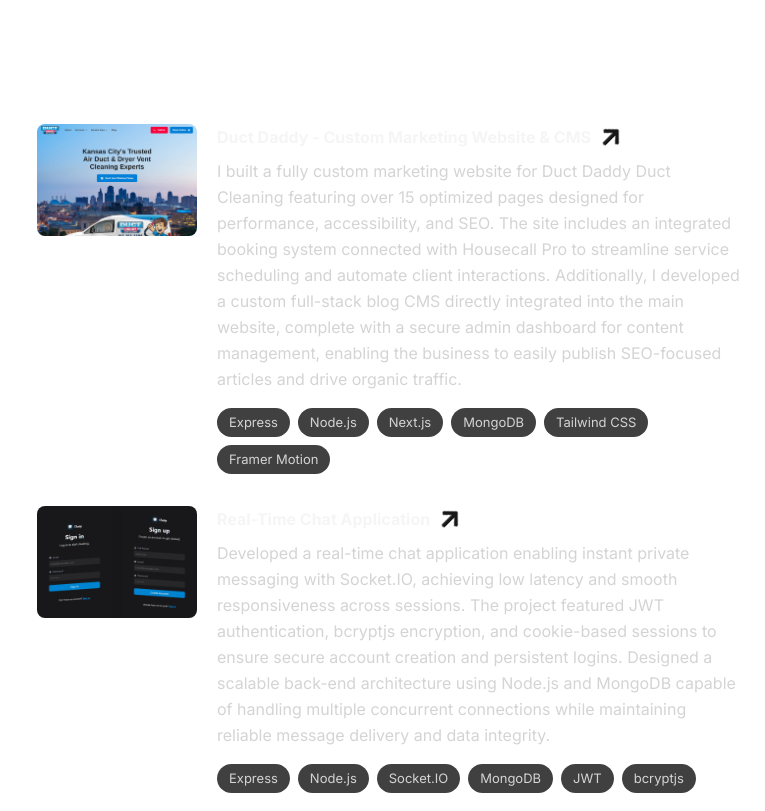
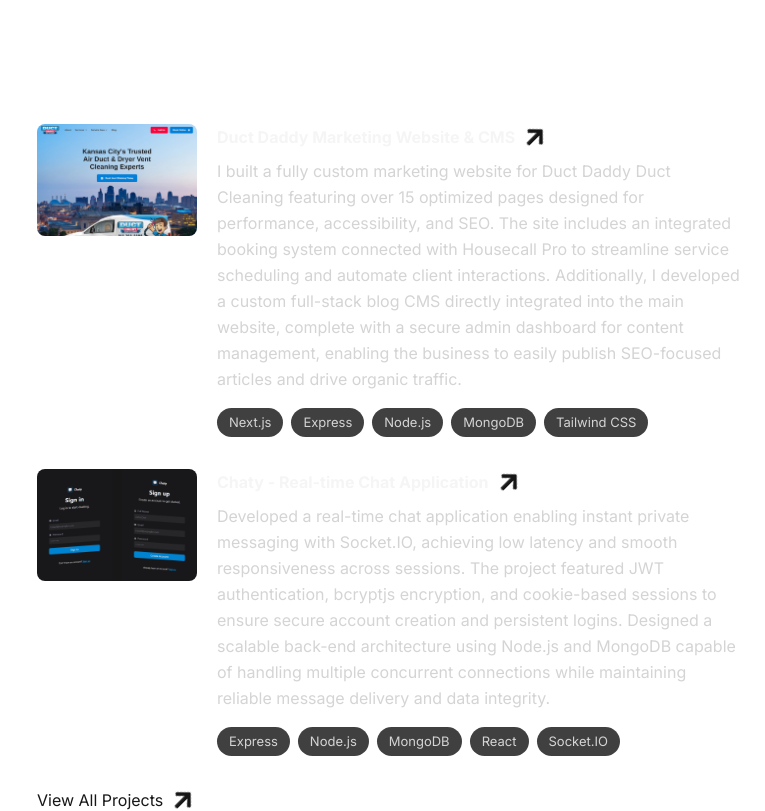
Before and after one commit to flowz0/bswe-portfolio, a Next.js app: page / in a window 1280 px wide. Shown: the part 1260-2071 px from the top of the page, without its empty margins (515-1280 px from the left). Built offline with nearby package versions, Linux system fonts and the light colour scheme.

Commit message:
fix: manipulate project data to display Projects using the ProjectCard component

```diff
--- a/components/sections/Projects.tsx
+++ b/components/sections/Projects.tsx
@@ -1,31 +1,29 @@
 import Link from "next/link";
 import ProjectCard from "../ui/ProjectCard";
 import { FaArrowRight } from "react-icons/fa";
-
-import ChatAppImg from "@/public/assets/chat-app.png";
-import DuctDaddyPlatformImg from "@/public/assets/duct-daddy-platform.jpg";
+import { projects } from "@/config/projects";
 
 export default function Projects() {
+  const sortedProjects = [...projects].sort(
+    (a, b) => new Date(b.date).getTime() - new Date(a.date).getTime()
+  );
+
   return (
     <section id="projects" className="mt-32 lg:scroll-mt-24">
       <h2 className="text-h3 font-bold text-neutral-100 lg:hidden">
         Projects
       </h2>
       <div className="mt-4 flex flex-col gap-y-8 lg:mt-0">
-        <ProjectCard
-          title="Duct Daddy - Custom Marketing Website & CMS"
-          summary="I built a fully custom marketing website for Duct Daddy Duct Cleaning featuring over 15 optimized pages designed for performance, accessibility, and SEO. The site includes an integrated booking system connected with Housecall Pro to streamline service scheduling and automate client interactions. Additionally, I developed a custom full-stack blog CMS directly integrated into the main website, complete with a secure admin dashboard for content management, enabling the business to easily publish SEO-focused articles and drive organic traffic."
-          img={DuctDaddyPlatformImg}
-          link="https://www.ductdaddykc.com"
-          tags={["Express", "Node.js", "Next.js", "MongoDB", "Tailwind CSS", "Framer Motion"]}
-        />
-        <ProjectCard
-          title="Real-Time Chat Application"
-          summary="Developed a real-time chat application enabling instant private messaging with Socket.IO, achieving low latency and smooth responsiveness across sessions. The project featured JWT authentication, bcryptjs encryption, and cookie-based sessions to ensure secure account creation and persistent logins. Designed a scalable back-end architecture using Node.js and MongoDB capable of handling multiple concurrent connections while maintaining reliable message delivery and data integrity."
-          img={ChatAppImg}
-          link="https://github.com/flowz0/chat-app"
-          tags={["Express", "Node.js", "Socket.IO", "MongoDB", "JWT", "bcryptjs"]}
-        />
+        {sortedProjects.slice(0, 2).map((project) => (
+          <ProjectCard
+            key={project.id}
+            title={project.title}
+            summary={project.desc}
+            img={project.image}
+            link={project.link}
+            tags={project.tech}
+          />
+        ))}
       </div>
       <Link href="/projects" className="flex items-center gap-x-2 w-fit mt-8 transition-colors duration-300 ease-in-out hover:text-primary">
         View All Projects
```
